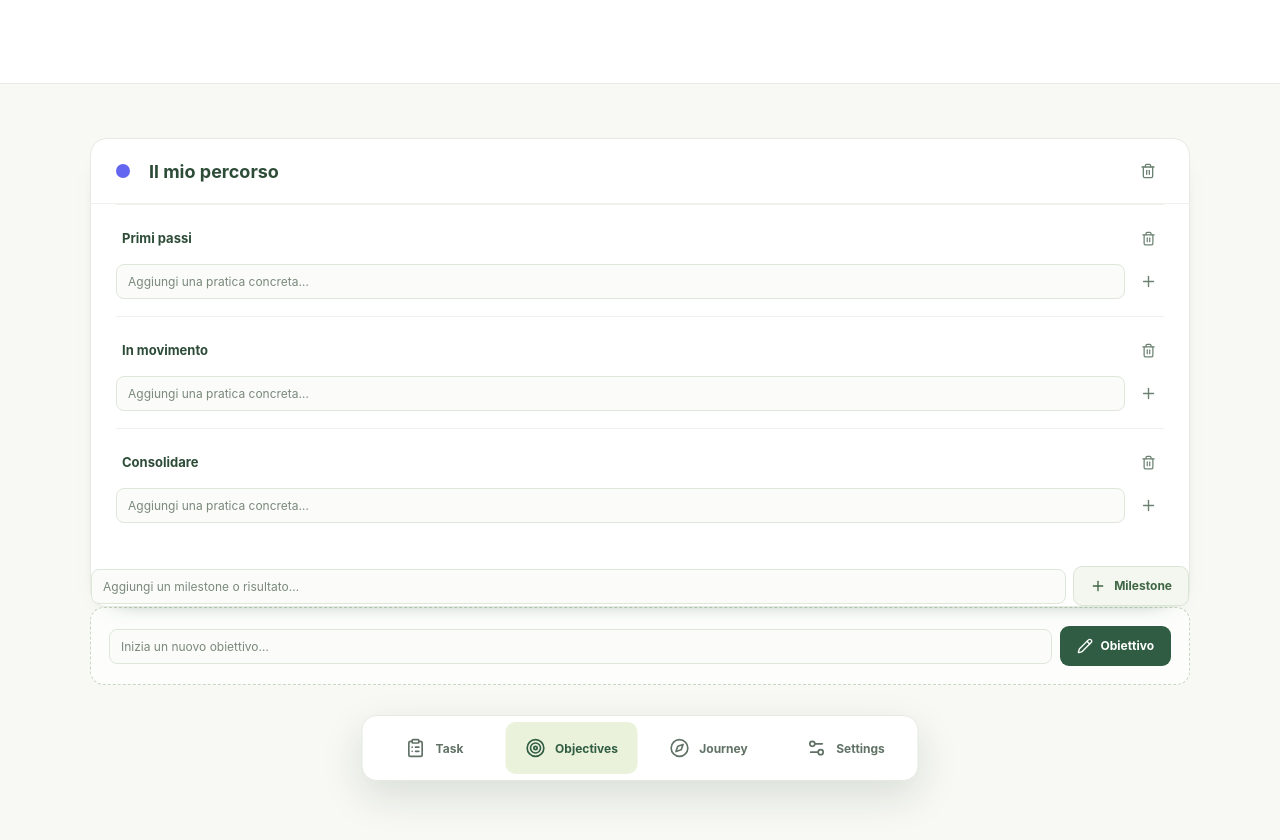
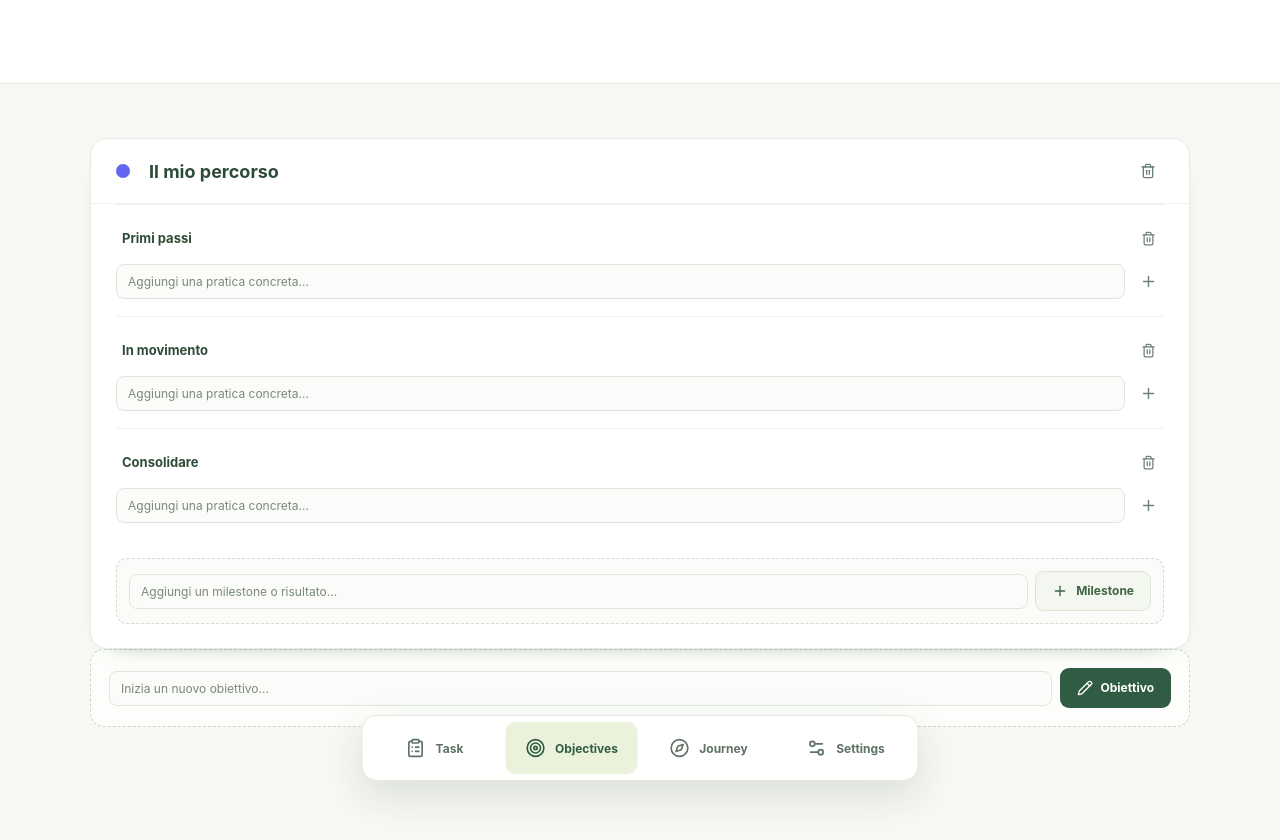
Before and after one commit to EmprinEnrico/app-scout, a React (Vite) app in the folder web/: page / in a window 1280 px wide. Both pictures are taken after a click on the button "Objectives". Shown: the top 840 px of the page. Before the commit the page ends 803 px from the top, so only its background shows below. Built offline with nearby package versions, Linux system fonts and the light colour scheme.

Commit message:
Fix objective layout overflow and spacing

```diff
--- a/web/src/Hierarchy.css
+++ b/web/src/Hierarchy.css
@@ -3,10 +3,10 @@
 .page-intro { margin-bottom: 28px; }
 .page-intro h1 { margin: 7px 0 8px; color: #254536; font-size: 32px; letter-spacing: -1px; }
 .page-intro p { margin: 0; color: #617367; font-size: 13px; line-height: 1.6; }
-.task-objectives, .hierarchy-list { display: grid; gap: 18px; }
+.task-objectives, .hierarchy-list { display: grid; gap: 18px; min-width: 0; }
 .task-objective, .hierarchy-objective {
   border: 1px solid #e5eae3; border-radius: 17px; background: #fff;
-  box-shadow: 0 10px 25px -24px #1c422b;
+  box-shadow: 0 10px 25px -24px #1c422b; min-width: 0; max-width: 100%; overflow: hidden;
 }
 .task-objective-heading, .hierarchy-objective-heading {
   display: flex; align-items: center; gap: 13px; min-height: 65px; padding: 0 25px;
@@ -38,13 +38,15 @@
 .task-title:focus { background: #fbfcf9; border-radius: 4px; }
 .task-item.is-complete .task-title { color: #718276; text-decoration: line-through; }
 .task-empty { margin: 0; color: #839187; font-size: 11px; }
-.hierarchy-objective-heading { border-bottom: 1px solid #eef1ec; min-width: 0; }
+.hierarchy-objective-heading {
+  border-bottom: 1px solid #eef1ec; min-width: 0; max-width: 100%; overflow: hidden;
+}
 .hierarchy-objective-heading .hierarchy-title { font-size: 18px; font-weight: 750; }
 .hierarchy-heading { display: flex; align-items: center; gap: 8px; min-width: 0; }
 .hierarchy-heading .hierarchy-title { font-size: 13px; font-weight: 750; }
 .hierarchy-objective-heading .icon-button, .hierarchy-heading .icon-button { flex: none; }
 .hierarchy-title {
-  min-width: 0; flex: 1; border: 1px solid transparent; border-radius: 7px; padding: 7px 5px;
+  min-width: 0; width: 0; flex: 1; border: 1px solid transparent; border-radius: 7px; padding: 7px 5px;
   background: transparent; color: #2d4c37; font: inherit; letter-spacing: inherit;
 }
 .hierarchy-title:hover, .hierarchy-title:focus { border-color: #dfe7db; background: #fbfcf9; outline: 0; }
@@ -57,7 +59,10 @@
 }
 .hierarchy-add input:focus, .new-objective input:focus { border-color: #a9c38d; outline: 3px solid #eaf2dc; }
 .hierarchy-add input::placeholder, .new-objective input::placeholder { color: #7a897c; }
-.milestone-add { padding-top: 8px; }
+.milestone-add {
+  margin: 10px 25px 24px; padding: 12px; border: 1px dashed #d2dfcc;
+  border-radius: 11px; background: #fbfcf9;
+}
 .new-objective {
   display: flex; align-items: center; gap: 8px; padding: 18px; border: 1px dashed #c8d7c2;
   border-radius: 14px; background: #fdfefb;
@@ -70,6 +75,7 @@
   .task-objective-heading, .hierarchy-objective-heading { padding: 0 17px; }
   .task-milestones, .hierarchy-milestones { padding-left: 17px; padding-right: 17px; }
   .task-title { font-size: 14px; }
+  .milestone-add { margin: 8px 17px 18px; padding: 10px; }
   .new-objective { align-items: stretch; flex-direction: column; }
   .new-objective .button { width: 100%; }
 }
```
